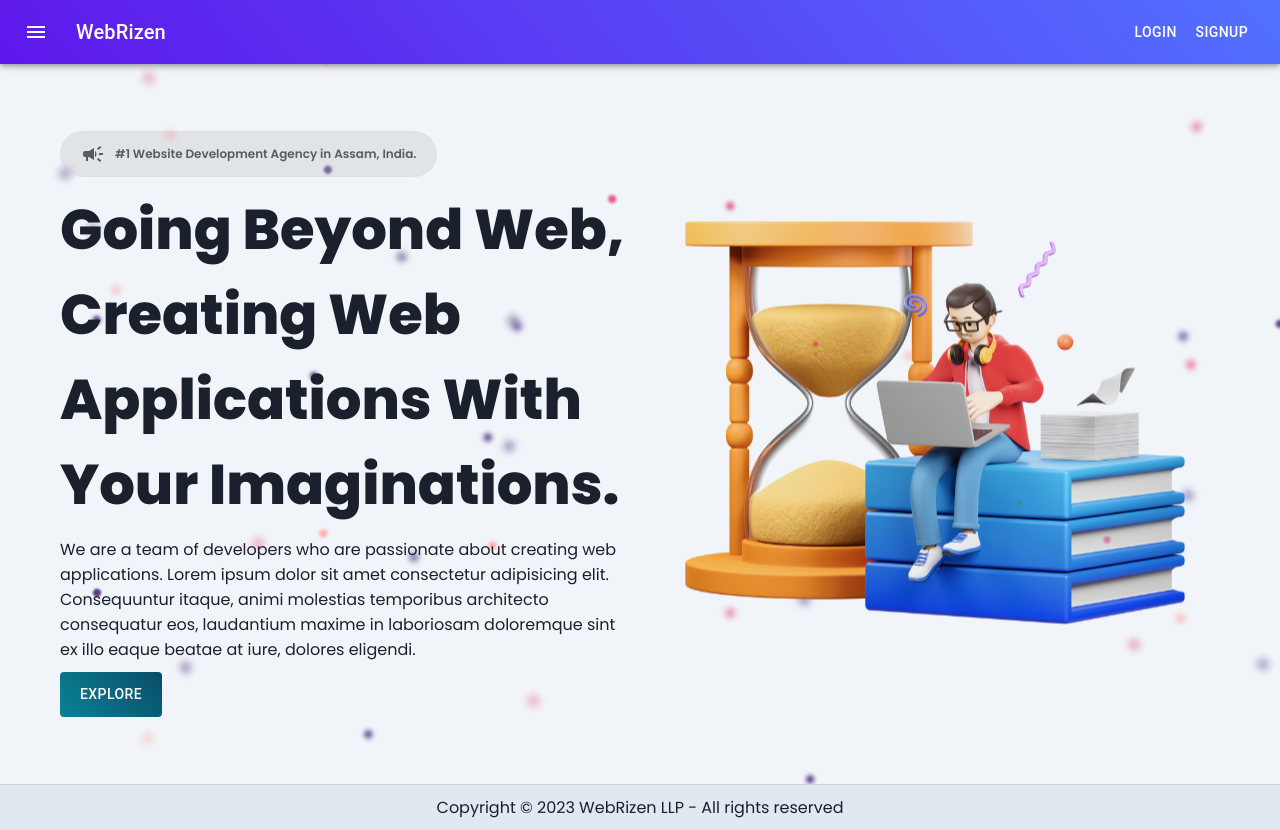
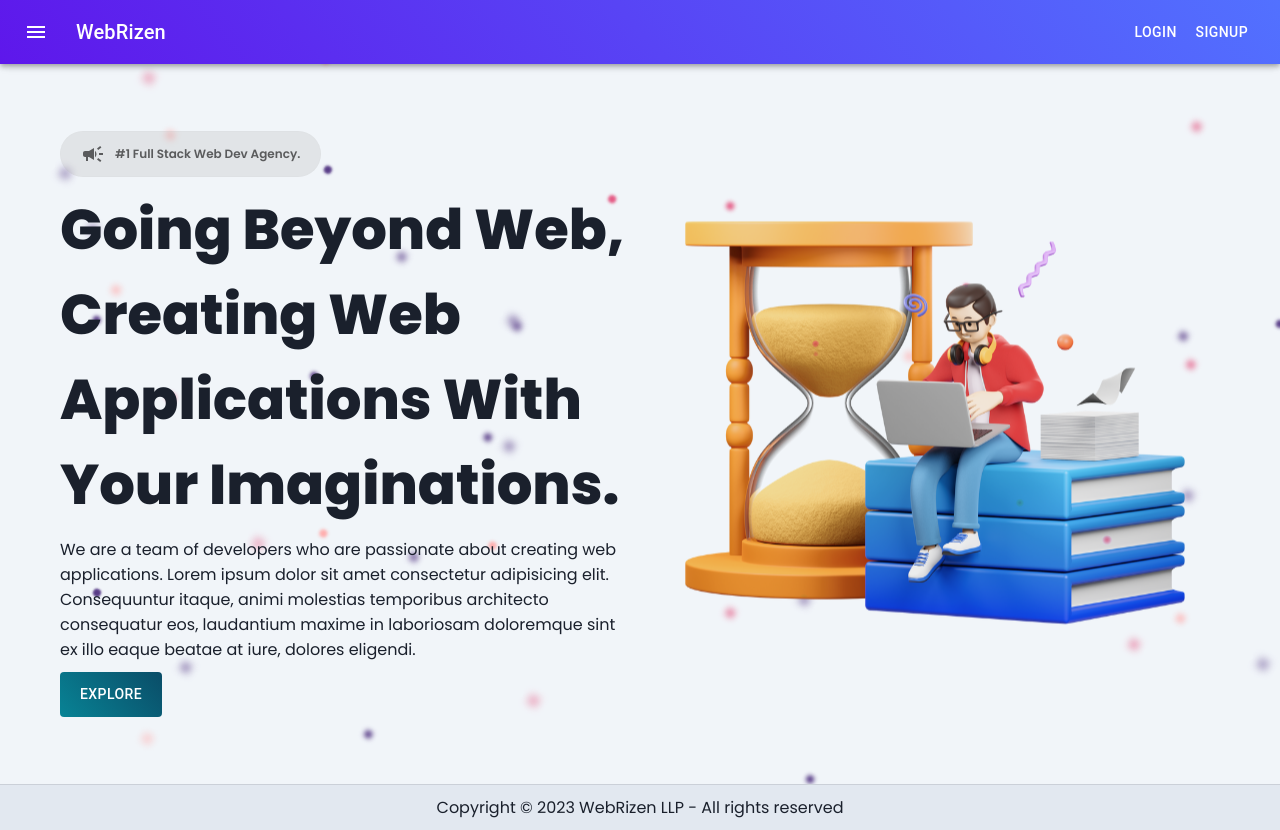
Before and after one commit to Webrizen/webrizen, a Next.js app: page / in a window 1280 px wide. Built offline with nearby package versions, Linux system fonts and the light colour scheme.

Commit message:
post request

```diff
--- a/app/page.js
+++ b/app/page.js
@@ -62,7 +62,7 @@ export default function Home() {
           <span></span>
         </div>
         <div className={styles.leftHome}>
-          <span className={styles.been}><CampaignIcon /> #1 Website Development Agency in Assam, India.</span>
+          <span className={styles.been}><CampaignIcon /> #1 Full Stack Web Dev Agency.</span>
           <h1>Going Beyond Web, <br /> Creating Web Applications With Your Imaginations.</h1>
           <p>
             We are a team of developers who are passionate about creating web applications. Lorem ipsum dolor sit amet consectetur adipisicing elit. Consequuntur itaque, animi molestias temporibus architecto consequatur eos, laudantium maxime in laboriosam doloremque sint ex illo eaque beatae at iure, dolores eligendi.
--- a/app/styles/page.module.css
+++ b/app/styles/page.module.css
@@ -551,3 +551,9 @@
         height: 100%;
     }
 }
+
+@media only screen and (max-width: 280px) {
+    .leftHome .been{
+        padding: 10px;
+    }
+}
```
